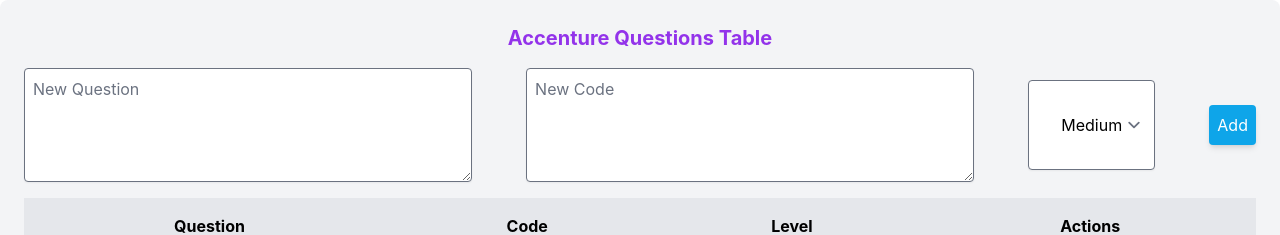
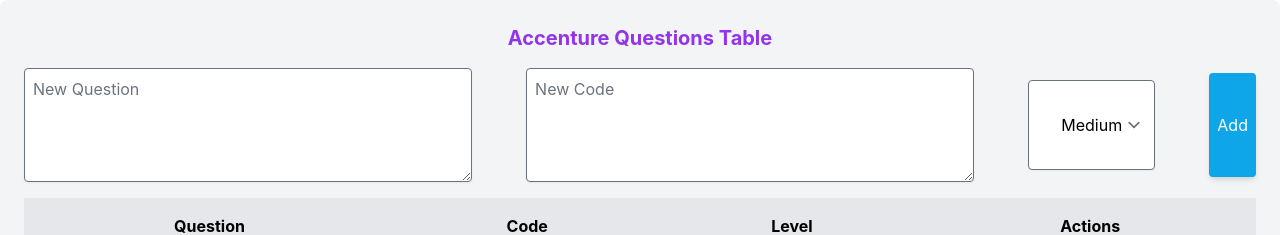
Before and after one commit to harsha42703/Dyanamic-TAble, a React (Create React App) app in the folder client/: page / in a window 1280 px wide. Shown: the top 235 px of the page. Built offline with nearby package versions, Linux system fonts and the light colour scheme; no server answers.

Commit message:
Update TableComponent.jsx

```diff
--- a/client/src/Components/TableComponent.jsx
+++ b/client/src/Components/TableComponent.jsx
@@ -125,11 +125,11 @@
           <option>Hard</option>
         </select>
         {editMode ? (
-          <button onClick={handleEditSave} className="ml-2 bg-yellow-500 py-8 text-white px-2 rounded shadow-md">
+          <button onClick={handleEditSave} className="ml-2 bg-yellow-500 py-10 text-white px-2 rounded shadow-md">
             Save
           </button>
         ) : (
-          <button onClick={handleAdd} className="ml-2 bg-sky-500 text-white p-2 rounded shadow-md">
+          <button onClick={handleAdd} className="ml-2 bg-sky-500 text-white py-10 px-2 rounded shadow-md">
             Add
           </button>
         )}
```
